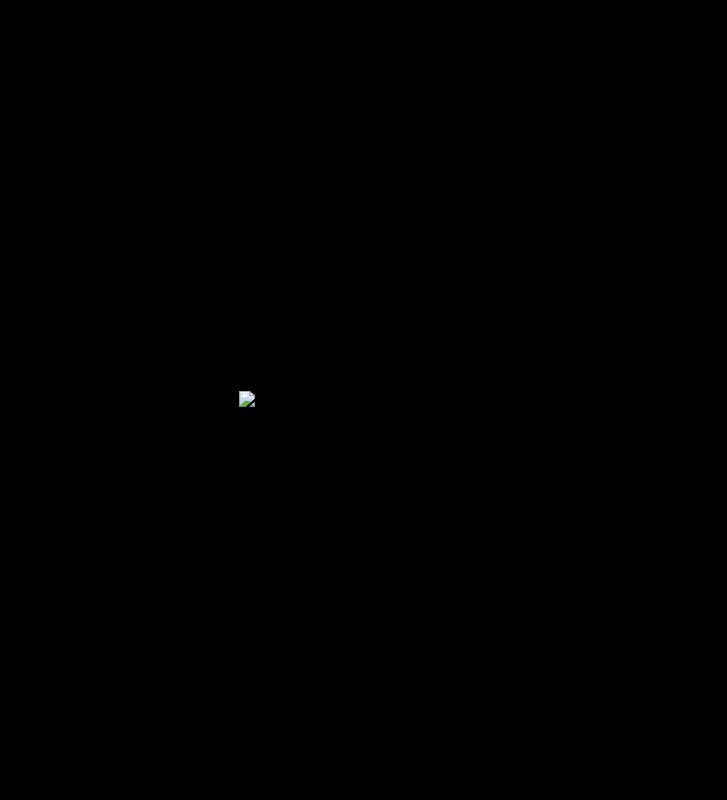
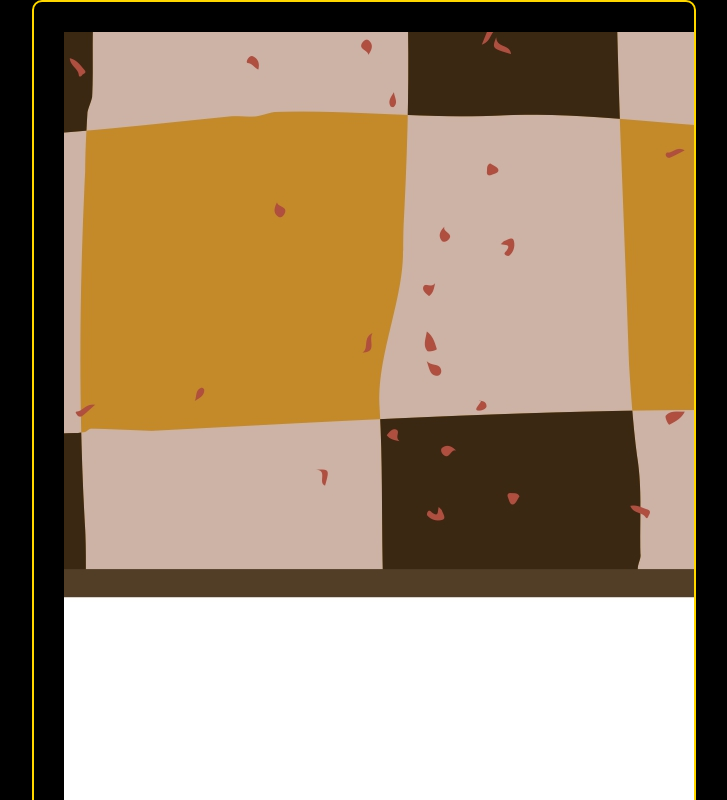
Before and after one commit to Landix-Web/menu-, a plain HTML site: page cakes/index.html in a window 1280 px wide. Shown: the top 800 px of the page, without its empty margins (276-1003 px from the left). Drawn offline with Linux system fonts and the light colour scheme.

Commit message:
Update index.html

```diff
--- a/cakes/index.html
+++ b/cakes/index.html
@@ -1,85 +1,15 @@
-<!-- <!DOCTYPE html>
-
-<html lang="es">
-<head>
-<meta charset="UTF-8">
-<meta name="viewport" content="width=device-width, initial-scale=1.0">
-<title>Menú "La Sierra"</title>
-<link rel="stylesheet" href="scr/style.css">
-</head>
-<body>
-<div class="menu-container">
-<header>
-<h1>ELOTES Y ESQUITES</h1>
-<h2>"LA SIERRA"</h2>
-</header>
-<section class="menu-items">
-<div class="menu-item">
-<h3>Elote clásico</h3>
-<p class="description">Mantequilla, mayonesa, chile en polvo y limón.</p>
-<span class="price">$30</span>
-</div>
-<div class="menu-item">
-<h3>Elote asado</h3>
-<p class="description">Mantequilla, mayonesa, chile en polvo y limón.</p>
-<span class="price">$45</span>
-</div>
-<div class="menu-item">
-<h3>Esquite</h3>
-<p class="description">Elote en vaso, mayonesa, chile en polvo y limón.</p>
-<span class="price">$40</span>
-</div>
-<div class="menu-item especial">
-<h3>Con tuétano</h3>
-<p class="description">Servido con tuétano doradito y cebolla.</p>
-<span class="price">$50</span>
-</div>
-<div class="menu-item especial">
-<h3>Elote supremo</h3>
-<p class="description">Con queso crema, queso derretido, chile en polvo.</p>
-<span class="price">$65</span>
-</div>
-<div class="menu-item especial">
-<h3>Elote ranchero</h3>
-<p class="description">Con crema, trozos de tocino y un toque de chipotle.</p>
-<span class="price">$65</span>
-</div>
-</section>
-<footer>
-<div class="address"><img src="ubicacion.png" alt="Ubicación" class="icon"> Calle Libertad 23, Chiapas</div>
-<div class="delivery"><img src="telefono.png" alt="Teléfono" class="icon"> Servicio a domicilio: (55) 8765-1178</div>
-</footer>
-<div class="corn-top-left"><img src="corn.png" alt="Maíz"></div>
-<div class="corn-top-right"><img src="corn.png" alt="Maíz"></div>
-<div class="side-decoration"></div>
-</div>
-</body>
-</html> -->
-
 <!DOCTYPE html>
 <html lang="es">
 <head>
     <meta charset="UTF-8">
     <meta name="viewport" content="width=device-width, initial-scale=1.0">
-    <title>Menú "La Sierra"</title>
-    <style>
-        body {
-            margin: 0;
-            padding: 0;
-            display: flex;
-            justify-content: center;
-            align-items: center;
-            min-height: 100vh;
-            background-color: #000; /* Fondo negro para que coincida con el menú */
-        }
-        img {
-            max-width: 100%;
-            height: auto;
-            display: block;
-        }
-    </style>
+    <title>Menu cakes</title>
+    <link rel="stylesheet" href="style.css">
 </head>
 <body>
-    <img src="Menú Elotes y Esquites Moderno Negro y Amarillo_page-0001.jpg" alt="Menú de Elotes y Esquites La Sierra">
+    <div class="menu-container">
+        <img src="img1.jpg" alt="Portada del menú" class="menu-image">
+    </div>
 </body>
+
 </html>
```
